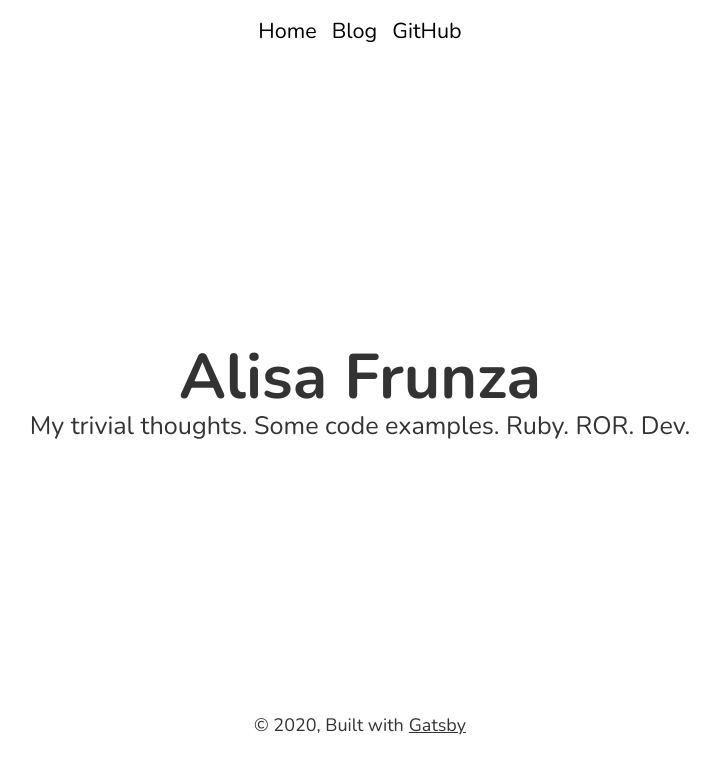
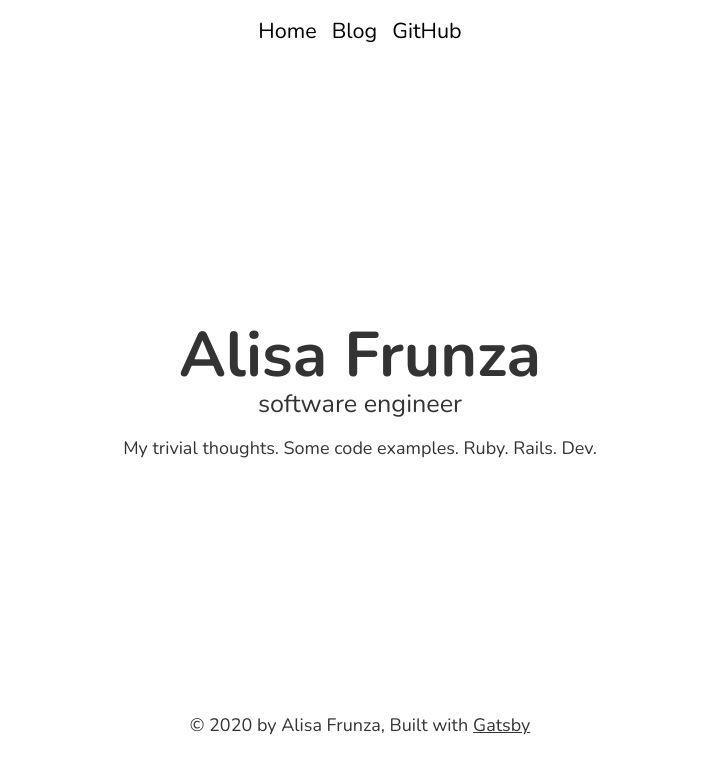
Before and after one commit to alisafrunza/personal-blog, a Gatsby site: page / in a window 1280 px wide. Shown: the whole page, without its empty margins (280-1000 px from the left). Built offline with nearby package versions, Linux system fonts and the light colour scheme; Gatsby itself is replaced by a stand-in of ours; a small style sheet from the web is missing.

Commit message:
Update footer and home page description

```diff
--- a/gatsby-config.js
+++ b/gatsby-config.js
@@ -2,7 +2,7 @@ module.exports = {
   siteMetadata: {
     title: `Alisa Frunza`,
     subtitle: `software engineer`,
-    description: `My trivial thoughts. Some code examples. Ruby. ROR. Dev.`,
+    description: `My trivial thoughts. Some code examples. Ruby. Rails. Dev.`,
     author: `@alisafrunza`,
   },
   plugins: [
--- a/src/components/landing-bio.js
+++ b/src/components/landing-bio.js
@@ -15,10 +15,16 @@ const OuterContainer = styled.div`
   height: 78vh;
 `
 
+const Subtitle = styled.p`
+  padding: 0;
+  margin-bottom: 1rem;
+  font-size: 1.4rem;
+`
+
 const Description = styled.p`
   padding: 0;
   margin-bottom: 1rem;
-  font-size: 1.4rem;
+  font-size: 1rem;
 `
 
 const NameHeader = styled.h1`
@@ -33,6 +39,7 @@ const LandingBio = () => (
         site {
           siteMetadata {
             title
+            subtitle
             description
           }
         }
@@ -42,6 +49,7 @@ const LandingBio = () => (
       <OuterContainer>
         <Container>
           <NameHeader>{data.site.siteMetadata.title}</NameHeader>
+          <Subtitle>{data.site.siteMetadata.subtitle}</Subtitle>
           <Description>{data.site.siteMetadata.description}</Description>
         </Container>
       </OuterContainer>
--- a/src/components/layout.js
+++ b/src/components/layout.js
@@ -47,7 +47,7 @@ const Layout = ({ children }) => (
           <main>{children}</main>
           <Footer>
             <p>
-            © {new Date().getFullYear()}, Built with
+            © {new Date().getFullYear()} by {data.site.siteMetadata.title}, Built with
             {` `}
             </p>
             <GatsbyLink href="https://www.gatsbyjs.org">Gatsby</GatsbyLink>
```
